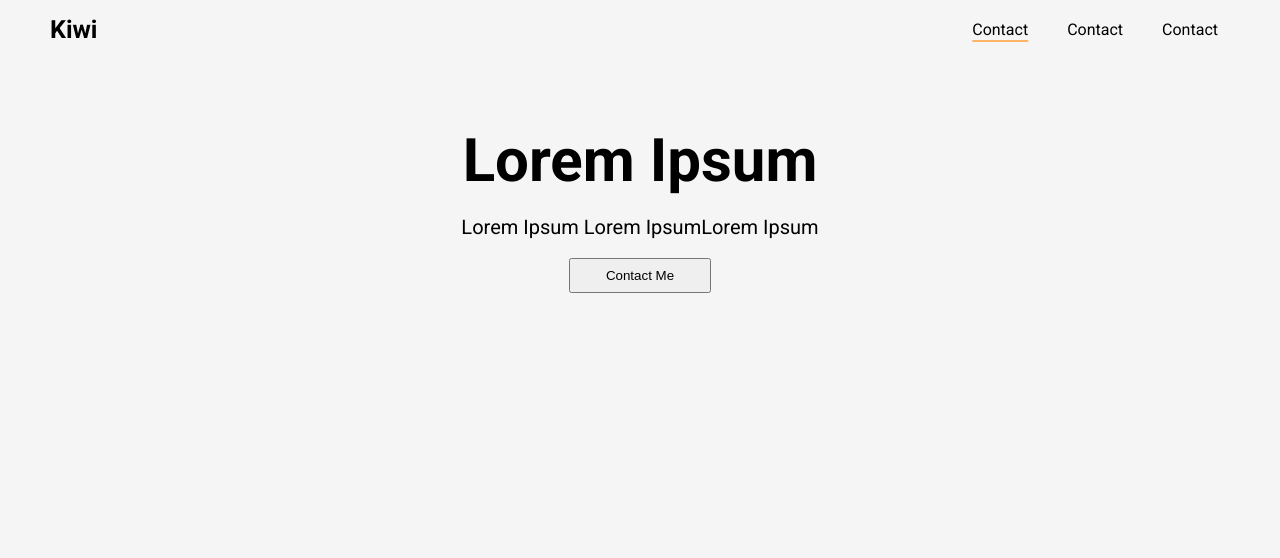
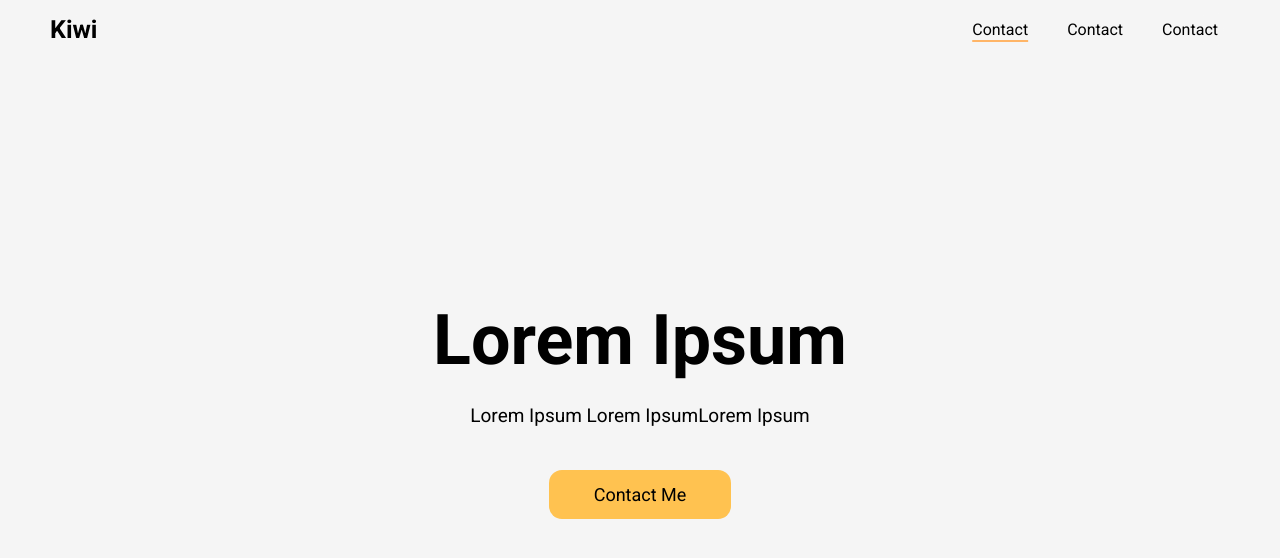
Before and after one commit to ExxonExxon/ExxonExxon.github.io, a plain HTML site: page index.html in a window 1280 px wide. Drawn offline with Linux system fonts and the light colour scheme.

Commit message:
Add files via upload

```diff
--- /dev/null
+++ b/index-mobile.css
@@ -0,0 +1,15 @@
+@media (max-width: 600px) {
+    .nav-right-side ul {
+        gap: 0;
+    }
+
+    .nav-right-side a {
+        font-weight: 300;
+        padding: 8px 8px;
+    }
+
+    .hero h1 {
+        font-size: 40px;
+    }
+
+}
--- a/index.css
+++ b/index.css
@@ -14,8 +14,8 @@ body {
 
 nav {
     display: flex;
+    justify-content: space-between;
     flex-direction: row;
-    justify-content: space-between;
     align-items: center;
 
     padding: 12px 0px;
@@ -46,6 +46,8 @@ nav {
     display: inline-block;
     padding: 8px 12px;
 
+    font-weight: 400;
+
     text-decoration: none;
 
     color: black;
@@ -75,20 +77,43 @@ nav {
     align-items: center;
     justify-content: center;
 
+    text-align: center;
+
     padding: 25px 0;
-    gap: 19px;
-    height: 250px;
+    gap: 23px;
+    height: 650px;
 }
 
 
 .hero h1 {
-    font-size: 60px;
+    font-size: 70px;
 }
 
 .hero p {
-    font-size: 20px;
+    font-size: 19px;
 }
 
-.hero button {
-    padding: 8px 35px;
+.hero a {
+    cursor: pointer;
+
+    padding: 14px 45px;
+    margin-top: 20px;
+
+    background-color: rgb(255, 194, 80);
+    border: none;
+    border-radius: 13px;
+
+    text-decoration: none;
+    color: black;
+
+    font-size: 18px;
+    font-weight: 400;
+
+    transition: transform 0.2s ease, background-color 0.2s ease;
 }
+
+.hero a:hover {
+    transform: scale(1.04);
+    background-color: rgb(255, 182, 47);
+    font-weight: 450;
+}
--- a/index.html
+++ b/index.html
@@ -8,7 +8,10 @@
     <link rel="preconnect" href="https://fonts.googleapis.com">
     <link rel="preconnect" href="https://fonts.gstatic.com" crossorigin>
     <link href="https://fonts.googleapis.com/css2?family=Roboto:ital,wght@0,100..900;1,100..900&display=swap" rel="stylesheet">
+
+
     <link rel="stylesheet" href="index.css">
+    <link rel="stylesheet" href="index-mobile.css">
 </head>
 <body>
     <!-- Nav -->
@@ -31,7 +34,7 @@
         <div class="hero">
             <h1>Lorem Ipsum</h1>
             <p>Lorem Ipsum Lorem IpsumLorem Ipsum</p>
-            <button>Contact Me</button>
+            <a href="#">Contact Me</a>
         </div>
     </div>
 
```
